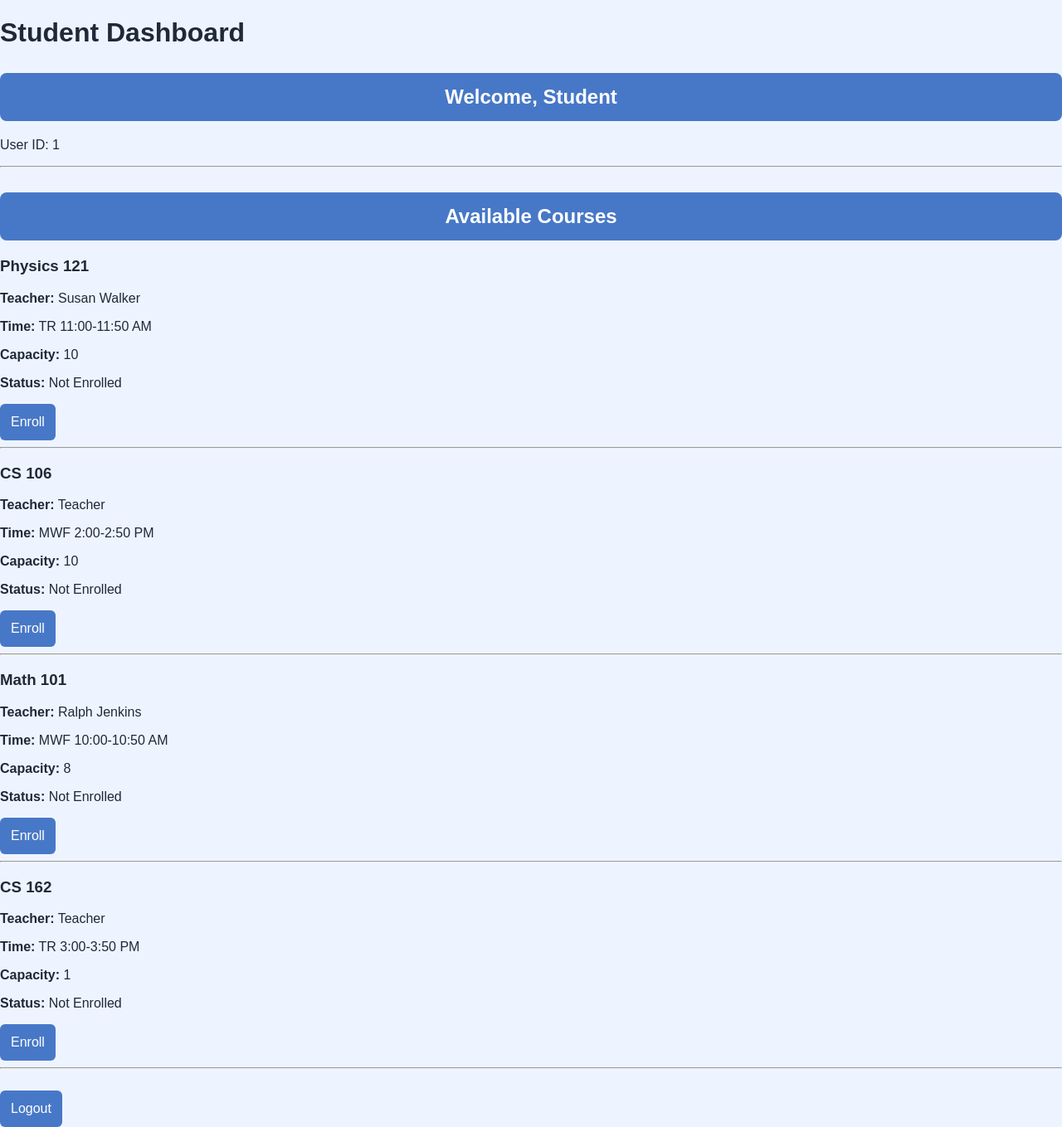
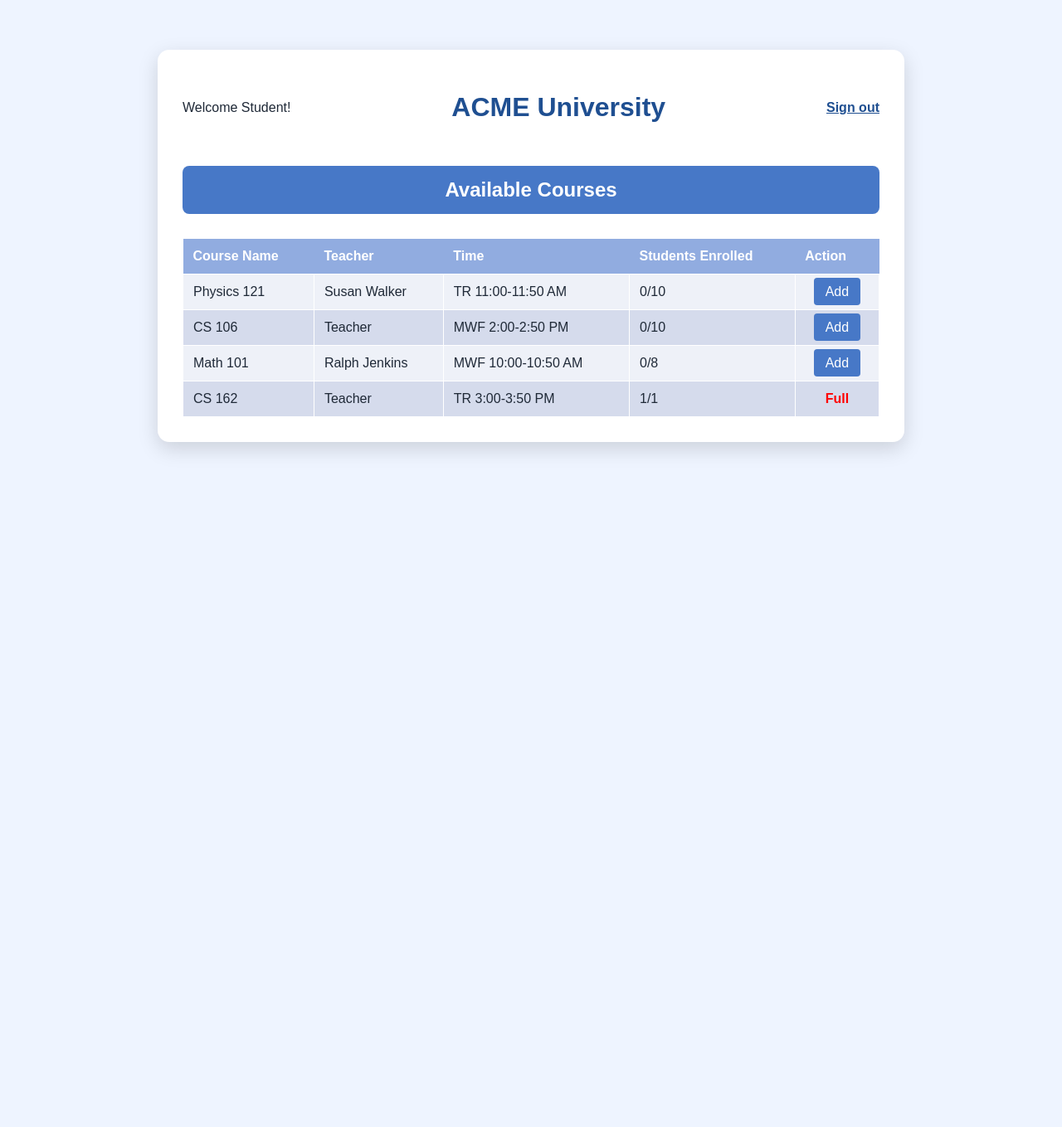
Before and after one commit to NCRD01/student-enrollment, a Flask app: page /student in a window 1280 px wide. Shown: the whole page at 83% size. After the commit the page ends 546 px from the top, so only its background shows below. Run offline with Flask 3, Linux system fonts and the light colour scheme; a user stored in the database is signed in; data comes from the database, SQL or seed files in the repository.

Commit message:
Changes to student file

```diff
--- a/templates/student.html
+++ b/templates/student.html
@@ -1,61 +1,48 @@
 <!DOCTYPE html>
 <html>
 <head>
-    <title>Student Dashboard</title>
-     <link rel="stylesheet" href="/static/style.css">
+    <title>Student Page</title>
+    <link rel="stylesheet" href="/static/style.css">
 </head>
-
 <body>
 
-    <h1>Student Dashboard</h1>
+<div class="container">
+    <header>
+        <p>Welcome Student!</p>
+        <h1>ACME University</h1>
+        <a href="/logout">Sign out</a>
+    </header>
 
-
-    <h2>Welcome, {{ user.name }}</h2>
-    <p>User ID: {{ user.id }}</p>
-
-    <hr>
     <h2>Available Courses</h2>
 
-    {% for course in courses %}
+    <table>
+        <tr>
+            <th>Course Name</th>
+            <th>Teacher</th>
+            <th>Time</th>
+            <th>Students Enrolled</th>
+            <th>Action</th>
+        </tr>
 
-        <div>
-            <h3>{{ course.name }}</h3>
-
-            <p><strong>Teacher:</strong> {{ course.teacher }}</p>
-            <p><strong>Time:</strong> {{ course.time }}</p>
-            <p><strong>Capacity:</strong> {{ course.capacity }}</p>
-
-
-            {% if course.id in enrolled_ids %}
-
-                <p><strong>Status:</strong> Enrolled</p>
-
-
-                <a href="/drop_course/{{ course.id }}">
-                    <button>Drop Course</button>
-                </a>
-
-            {% else %}
-
-                <p><strong>Status:</strong> Not Enrolled</p>
-
-                <a href="/add_course/{{ course.id }}">
-                    <button>Enroll</button>
-                </a>
-
-            {% endif %}
-
-        </div>
-
-        <hr>
-
-    {% endfor %}
-
-    <br>
-
-    <a href="/logout">
-        <button>Logout</button>
-    </a>
+        {% for course in courses %}
+        <tr>
+            <td>{{ course.name }}</td>
+            <td>{{ course.teacher }}</td>
+            <td>{{ course.time }}</td>
+            <td>{{ course.enrollments|length }}/{{ course.capacity }}</td>
+            <td>
+                {% if course.id in enrolled_ids %}
+                    <a class="drop" href="/drop_course/{{ course.id }}">Drop</a>
+                {% elif course.enrollments|length >= course.capacity %}
+                    <span class="full">Full</span>
+                {% else %}
+                    <a class="add" href="/add_course/{{ course.id }}">Add</a>
+                {% endif %}
+            </td>
+        </tr>
+        {% endfor %}
+    </table>
+</div>
 
 </body>
 </html>
```
